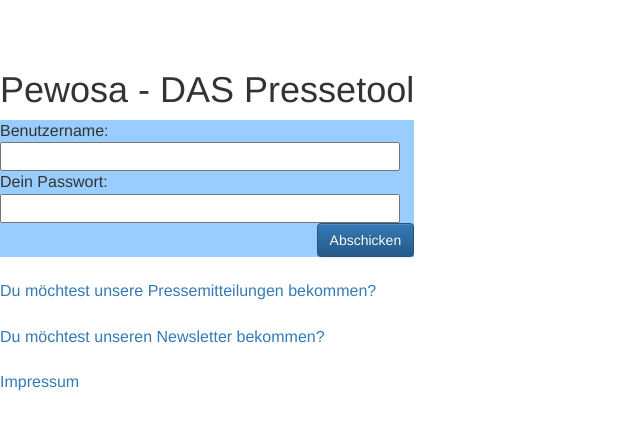
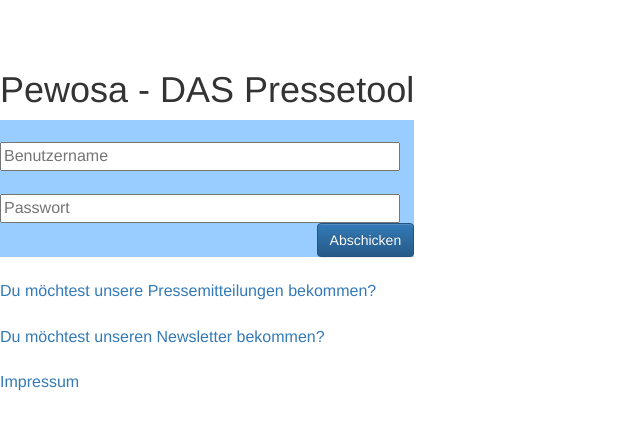
Before and after one commit to ulikoenig/pewosa, a PHP site: page /login.php in a window 1280 px wide. Shown: the top 430 px of the page, without its empty margins (0-640 px from the left). Run offline with PHP 8.4, Linux system fonts and the light colour scheme.

Commit message:
Bugfixing

```diff
--- a/login.php
+++ b/login.php
@@ -5,7 +5,6 @@ if (version_compare(PHP_VERSION, '5.5.0') < 0) {
 }
 
 include_once("config.php");
-
 
 $pdo = new PDO("mysql:host=".$host.";dbname=".$dbname, $user, $pass);
 
@@ -29,19 +28,18 @@ if(isset($_GET['login'])) {
 	$result = $statement->execute(array('username' => $username));
 	$user = $statement->fetch();
 
-		//Überprüfung des Passworts
+	If ($username=="" OR $password==""){$user=false;}
+
+			//Überprüfung des Passworts
 	if ($user !== false && password_verify($password, $user['password']) && $user['deleted'] == 0) {
 		$_SESSION['userid'] = $user['id'];
 		header("Location: ./");
 		echo('<meta http-equiv="refresh" content="0;url=./" />');
 	} else {
-		$errorMessage = "<Font size=3>E-Mail oder Passwort war ung&uuml;ltig<br></Font>";
+		$errorMessage = "<Font size=3>Benutzername oder Passwort war ung&uuml;ltig<br></Font>";
 	}
-
 }
 ?>
-
-
 <!DOCTYPE html>
 <html lang="de">
 <head>
@@ -108,11 +106,11 @@ Pewosa - DAS Pressetool
 	if($_SERVER['HTTP_USER_AGENT'] != "de.ulikoenig.pewosa/android"){
 		?>
 		<form action="?login=1" method="post">
-		Benutzername:<br>
-		<input type="username" size="40" maxlength="250" name="username"></Font</td></tr><tr><td class='cell' colspan=42 			bgcolor='#99ccff'>
+		<br>
+		<input type="username" placeholder="Benutzername" required size="40" maxlength="250" name="username"><tr><td class='cell' colspan=42 			bgcolor='#99ccff'>
 		<Font size=3>
-		Dein Passwort:<br>
-		<input type="password" size="40"  maxlength="250" name="password"></Font></td></tr><tr><td class='cell' colspan=42 bgcolor='#99ccff' align='right'>
+		<br>
+		<input type="password" placeholder="Passwort" size="40"  required maxlength="250" name="password"></Font></td></tr><tr><td class='cell' colspan=42 bgcolor='#99ccff' align='right'>
 		<button type='submit' class='btn btn-primary' title='Speichern' name='new' value='1'> Abschicken </button></td></tr></form>
 		</td></tr>
 		<tr><td class='cell' colspan=42 ><Font size=3><br>
@@ -122,8 +120,11 @@ Pewosa - DAS Pressetool
 		<br><br>
 		<a href='http://www.piratenfraktion-sh.de/impressum/'>Impressum</a>
 		</Font>
+		</Font>
 		<?php
 	}
+
+
 ?>
 </td></tr>
 </table>
```
